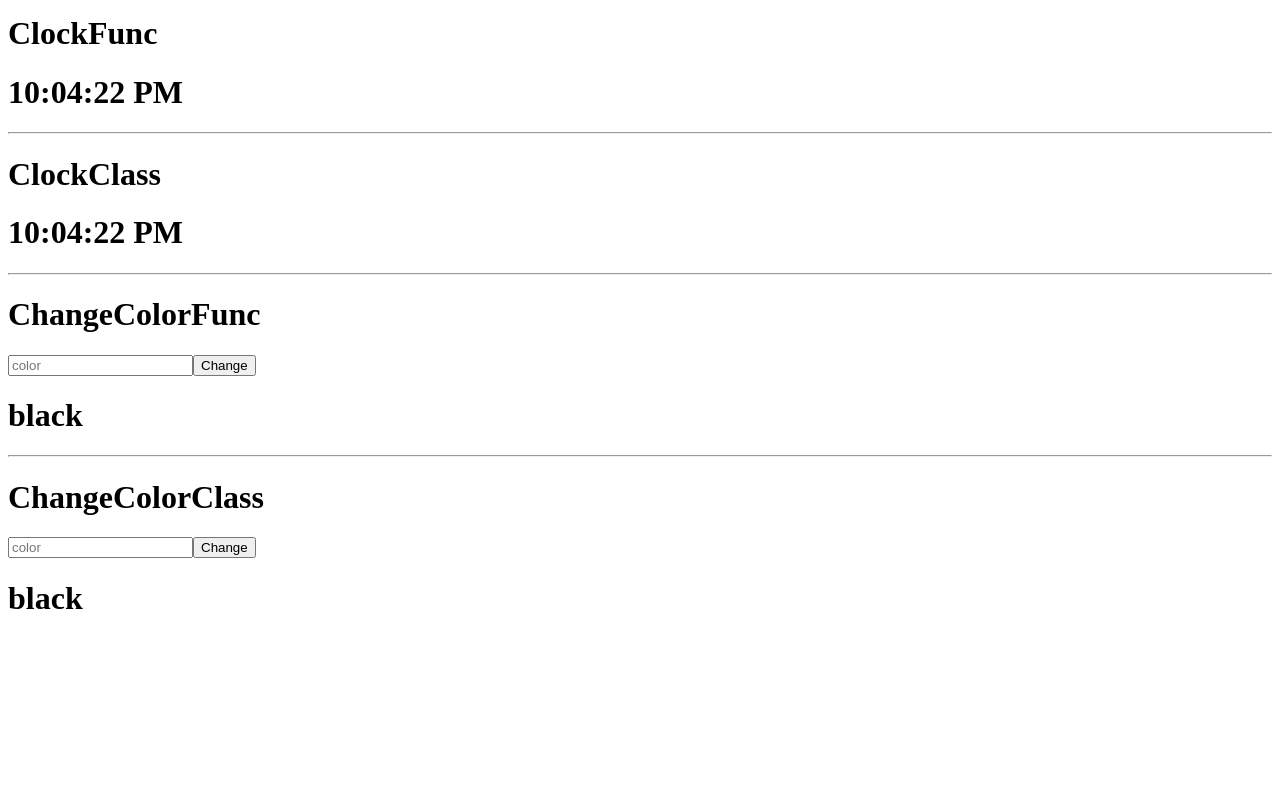
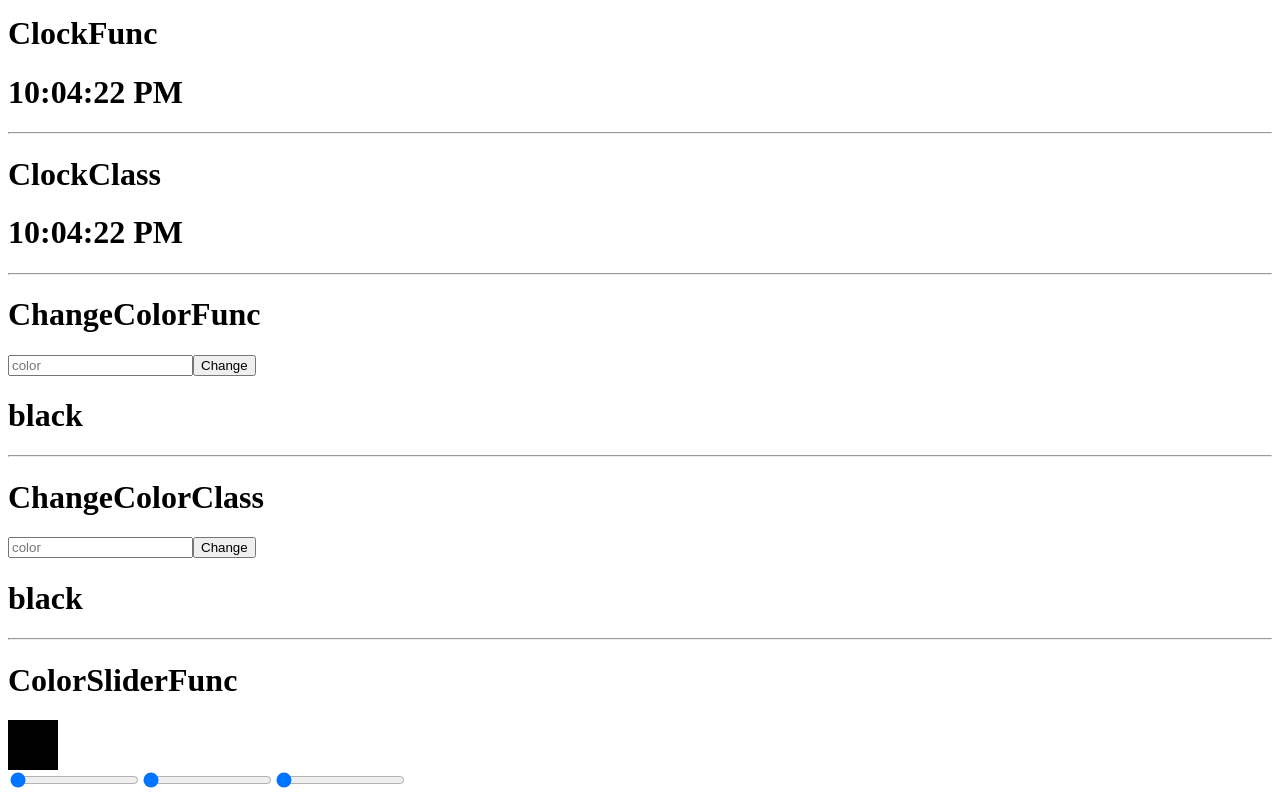
Before and after one commit to mkusztal/react-typescript-widgets, a React (Create React App) app: page / in a window 1280 px wide. Shown: the part 997-1797 px from the top of the page. Before the commit the page ends 1635 px from the top, so only its background shows below. Built offline with nearby package versions, Linux system fonts and the light colour scheme.

Commit message:
ChangeColorSlider value error

```diff
--- a/src/App.tsx
+++ b/src/App.tsx
@@ -11,6 +11,7 @@ import ClockFunc from "./components/ClockFunc/ClockFunc";
 import ClockClass from "./components/ClockClass/ClockClass";
 import ChangeColorFunc from "./components/ChangeColorFunc/ChangeColorFunc";
 import ChangeColorClass from "./components/ChangeColorClass/ChangeColorClass";
+import ColorSliderFunc from "./components/ColorSliderFunc/ColorSliderFunc";
 
 function App() {
   return (
@@ -41,6 +42,8 @@ function App() {
       <ChangeColorFunc />
       <hr />
       <ChangeColorClass />
+      <hr />
+      <ColorSliderFunc />
     </div>
   );
 }
--- a/src/components/AlignMeClass/AlignMeClass.tsx
+++ b/src/components/AlignMeClass/AlignMeClass.tsx
@@ -7,6 +7,14 @@ type TProps = {
 type TState = {
   alignment: string;
 };
+type TextAlign =
+  | "center"
+  | "end"
+  | "justify"
+  | "left"
+  | "match-parent"
+  | "right"
+  | "start";
 
 class AlignMeClass extends Component<TProps, TState> {
   constructor(props: TProps) {
--- /dev/null
+++ b/src/components/ColorSliderFunc/ColorSliderFunc.tsx
@@ -0,0 +1,43 @@
+import React, { useState } from "react";
+
+const ColorSliderFunc = () => {
+  const [red, setRed] = useState(0);
+  const [green, setGreen] = useState(0);
+  const [blue, setBlue] = useState(0);
+
+  return (
+    <div>
+      <h1>ColorSliderFunc</h1>
+      <div
+        style={{
+          height: 50,
+          width: 50,
+          background: `rgb(${red}, ${green}, ${blue})`,
+        }}
+      />
+      <input
+        type="range"
+        min="0"
+        max="255"
+        value={red}
+        // onChange={(event) => setRed(event.target.value)}
+      />
+      <input
+        type="range"
+        min="0"
+        max="255"
+        value={green}
+        // onChange={(event) => setGreen(event.target.value)}
+      />
+      <input
+        type="range"
+        min="0"
+        max="255"
+        value={blue}
+        // onChange={(event) => setBlue(event.target.value)}
+      />
+    </div>
+  );
+};
+
+export default ColorSliderFunc;
```
Also changed, not shown: src/components/ColorSliderClass/ColorSliderClass.tsx (added, +14 -0 lines).
